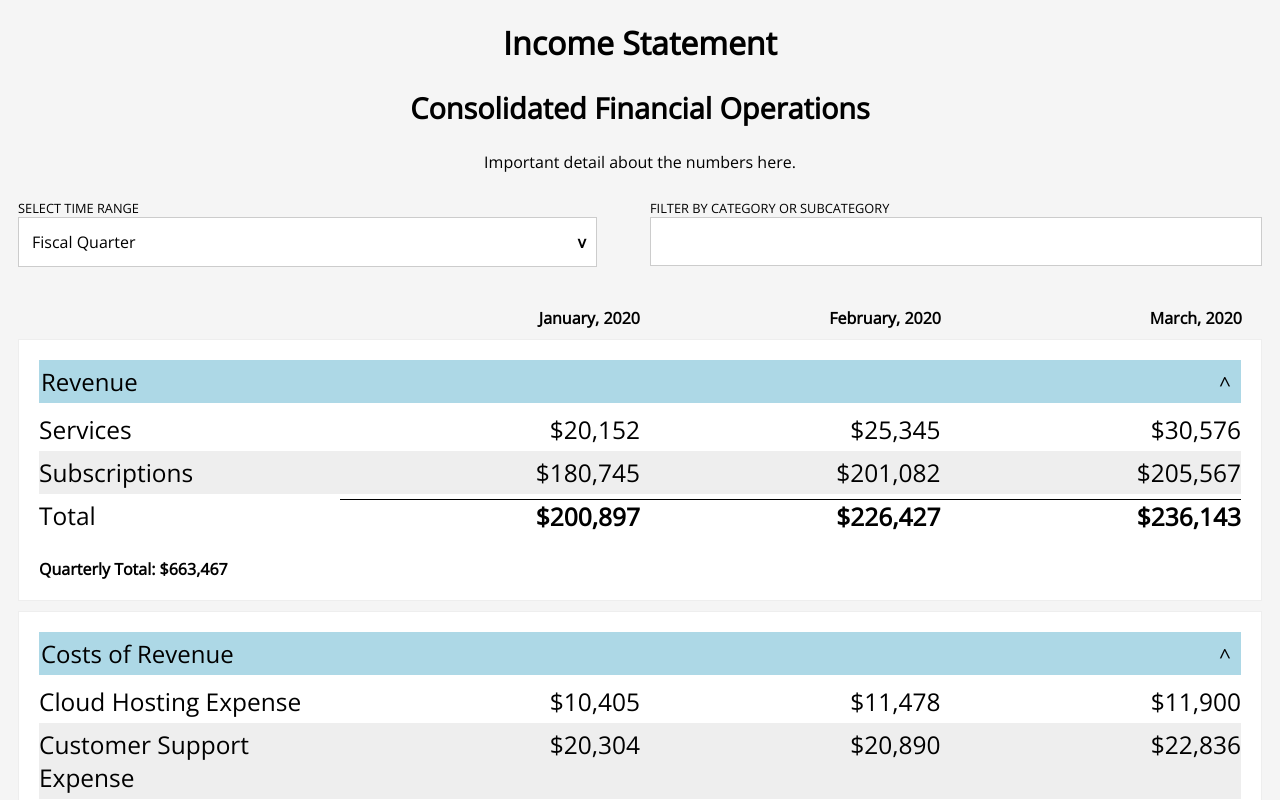
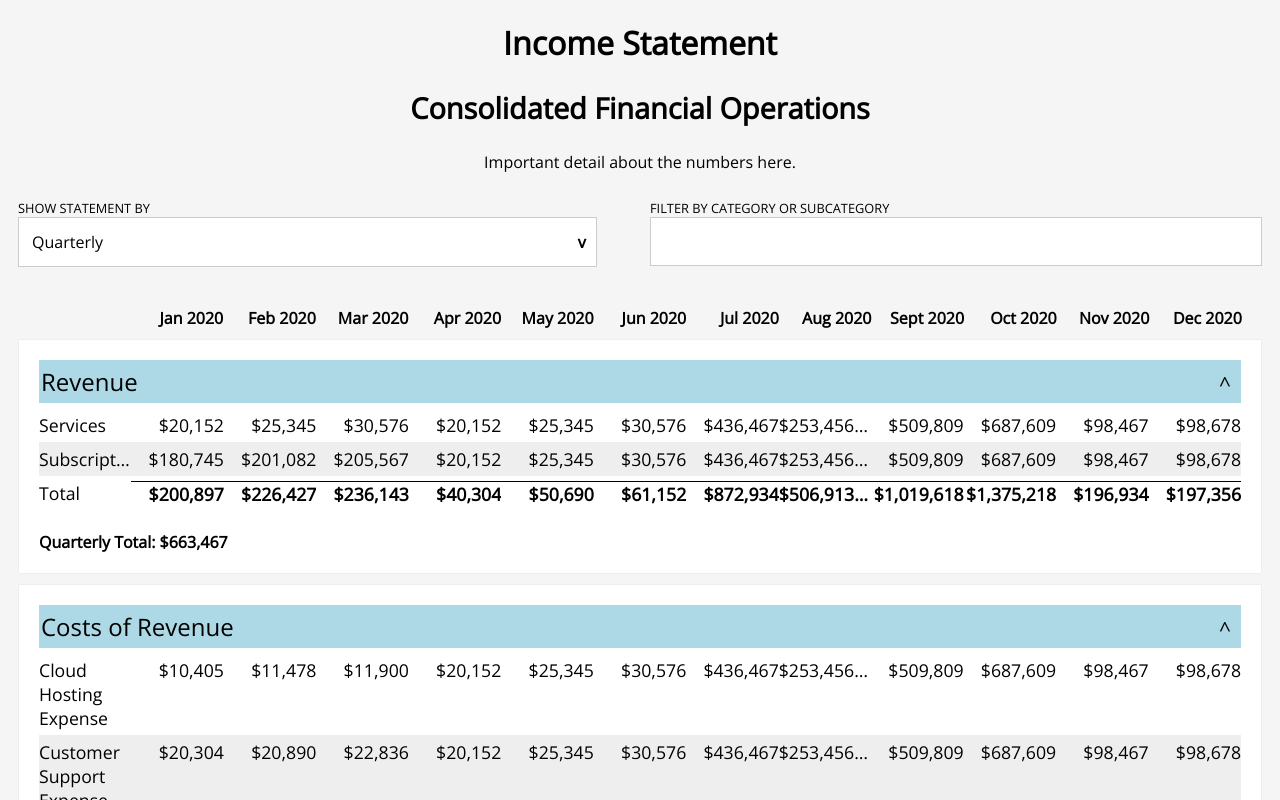
Before and after one commit to switzerb/IncomeStatementUI, a React (Create React App) app: page / in a window 1280 px wide. Shown: the top 800 px of the page. Built offline with nearby package versions, Linux system fonts and the light colour scheme.

Commit message:
Adds skeleton of quarter/month filtering

```diff
--- a/src/App.js
+++ b/src/App.js
@@ -1,6 +1,6 @@
 import React, {useEffect, useState} from "react";
 import IncomeStatementTable from "./IncomeStatementTable";
-import MonthSelect from "./MonthSelect";
+import {MonthSelect, SelectOptions} from "./MonthSelect";
 import CategoryFilter from "./CategoryFilter";
 import FilterContext from "./FilterContext";
 import {getIncomeStatement} from "./apiMock";
@@ -11,7 +11,7 @@ const App = () => {
     const [isLoading, setIsLoading] = useState(false);
     const [data, setData] = useState([]);
     const [periods, setPeriods] = useState([]);
-    const [currentPeriod, setCurrentPeriod] = useState("")
+    const [currentPeriod, setCurrentPeriod] = useState(SelectOptions["QUARTERLY"])
     const [keyword, setKeyword] = useState("");
 
     const filters = {
--- a/src/IncomeStatementSubCategory.js
+++ b/src/IncomeStatementSubCategory.js
@@ -1,22 +1,18 @@
 import React from "react";
 import FilterContext from "./FilterContext";
-import { formatMoney, hasMatch } from "./utils";
+import { formatMoney } from "./utils";
 
 const IncomeStatementSubCategory = ({subcategory, type}) => {
     const { name, values } = subcategory;
 
     const renderRows = (filters, values) => {
         return values.map( (v,i) => {
-            const { month, value } = v;
-            if(!filters.currentPeriod || hasMatch(filters.currentPeriod, month)) {
+            const { value } = v;
                 return <div
                     key={`value_${i}`}
                     className={type ? "Subcategory-value Summary Responsive" : "Subcategory-value Responsive"}>
                     {formatMoney(value)}
                 </div>
-            } else {
-                return null;
-            }
         })
     }
 
--- a/src/IncomeStatementTable.js
+++ b/src/IncomeStatementTable.js
@@ -61,13 +61,7 @@ const IncomeStatementTable = ({data, headers}) => {
     }
 
     const renderHeaders = (filters) => {
-        return headers.map(h => {
-            if (!filters.currentPeriod || hasMatch(filters.currentPeriod, h)) {
-                return <div key={h} className="TableHead-cell responsive">{h}</div>
-            } else {
-                return null;
-            }
-        });
+        return headers.map(h => <div key={h} className="TableHead-cell responsive">{h}</div>);
     }
 
     return hasData ?
--- a/src/MonthSelect.js
+++ b/src/MonthSelect.js
@@ -2,9 +2,21 @@ import React, { useState } from "react";
 
 import "./MonthSelect.css";
 
-const MonthSelect = ({options, onClick}) => {
+export const SelectOptions = {
+    QUARTERLY: "Quarterly",
+    MONTHLY: "Monthly"
+};
+
+export const Periods = {
+    Q1: "Q1",
+    Q2: "Q2",
+    Q3: "Q3",
+    Q4: "Q4"
+}
+
+export const MonthSelect = ({onClick}) => {
     const [open, setOpen] = useState(false);
-    const [selected, setSelected] = useState("");
+    const [selected, setSelected] = useState(SelectOptions["QUARTERLY"]);
 
     const toggleOpen = () => {
         setOpen(!open);
@@ -16,15 +28,9 @@ const MonthSelect = ({options, onClick}) => {
         setOpen(false);
     }
 
-    const handleClear = () => {
-        onClick("");
-        setSelected("")
-        setOpen(false);
-    }
-
     return (
         <div className="MonthSelect">
-            <div className="MonthSelect-label">Select Time Range</div>
+            <div className="MonthSelect-label">Show Statement By</div>
             <div
                 onClick={toggleOpen}
                 className="MonthSelect-selected"
@@ -38,13 +44,11 @@ const MonthSelect = ({options, onClick}) => {
                 {selected === "" ? "Fiscal Quarter" : selected }
                 { open
                     ? <div className="MonthSelect-options">
-                        <div onClick={handleClear}>Fiscal Quarter</div>
-                        {options.map(option => <div key={option} onClick={() => handleSelect(option)}>{option}</div>)}
+                        <div onClick={() => handleSelect(SelectOptions["QUARTERLY"])}>Quarterly</div>
+                        <div onClick={() => handleSelect(SelectOptions["MONTHLY"])}>Monthly</div>
                     </div>
                     : null
                 }
             </div>
         </div>);
 }
-
-export default MonthSelect;
--- a/src/apiMock.js
+++ b/src/apiMock.js
@@ -8,16 +8,52 @@ export const getIncomeStatement = () => {
           name: "Services",
           values: [
             {
-              month: "January, 2020",
+              month: "Jan 2020",
               value: "20152"
             },
             {
-              month: "February, 2020",
+              month: "Feb 2020",
               value: "25345"
             },
             {
-              month: "March, 2020",
+              month: "Mar 2020",
               value: "30576"
+            },
+            {
+              month: "Apr 2020",
+              value: "20152"
+            },
+            {
+              month: "May 2020",
+              value: "25345"
+            },
+            {
+              month: "Jun 2020",
+              value: "30576"
+            },
+            {
+              month: "Jul 2020",
+              value: "436467"
+            },
+            {
+              month: "Aug 2020",
+              value: "253456745"
+            },
+            {
+              month: "Sept 2020",
+              value: "509809"
+            },
+            {
+              month: "Oct 2020",
+              value: "687609"
+            },
+            {
+              month: "Nov 2020",
+              value: "98467"
+            },
+            {
+              month: "Dec 2020",
+              value: "98678"
             }
           ]
         },
@@ -25,16 +61,52 @@ export const getIncomeStatement = () => {
           name: "Subscriptions",
           values: [
             {
-              month: "January, 2020",
+              month: "Jan 2020",
               value: "180745"
             },
             {
-              month: "February, 2020",
+              month: "Feb 2020",
               value: "201082"
             },
             {
-              month: "March, 2020",
+              month: "Mar 2020",
               value: "205567"
+            },
+            {
+              month: "Apr 2020",
+              value: "20152"
+            },
+            {
+              month: "May 2020",
+              value: "25345"
+            },
+            {
+              month: "Jun 2020",
+              value: "30576"
+            },
+            {
+              month: "Jul 2020",
+              value: "436467"
+            },
+            {
+              month: "Aug 2020",
+              value: "253456745"
+            },
+            {
+              month: "Sept 2020",
+              value: "509809"
+            },
+            {
+              month: "Oct 2020",
+              value: "687609"
+            },
+            {
+              month: "Nov 2020",
+              value: "98467"
+            },
+            {
+              month: "Dec 2020",
+              value: "98678"
             }
           ]
         },
@@ -48,16 +120,52 @@ export const getIncomeStatement = () => {
           name: "Cloud Hosting Expense",
           values: [
             {
-              month: "January, 2020",
+              month: "Jan 2020",
               value: "10405"
             },
             {
-              month: "February, 2020",
+              month: "Feb 2020",
               value: "11478"
             },
             {
-              month: "March, 2020",
+              month: "Mar 2020",
               value: "11900"
+            },
+            {
+              month: "Apr 2020",
+              value: "20152"
+            },
+            {
+              month: "May 2020",
+              value: "25345"
+            },
+            {
+              month: "Jun 2020",
+              value: "30576"
+            },
+            {
+              month: "Jul 2020",
+              value: "436467"
+            },
+            {
+              month: "Aug 2020",
+              value: "253456745"
+            },
+            {
+              month: "Sept 2020",
+              value: "509809"
+            },
+            {
+              month: "Oct 2020",
+              value: "687609"
+            },
+            {
+              month: "Nov 2020",
+              value: "98467"
+            },
+            {
+              month: "Dec 2020",
+              value: "98678"
             }
           ]
         },
@@ -65,16 +173,52 @@ export const getIncomeStatement = () => {
           name: "Customer Support Expense",
           values: [
             {
-              month: "January, 2020",
+              month: "Jan 2020",
               value: "20304"
             },
             {
-              month: "February, 2020",
+              month: "Feb 2020",
               value: "20890"
             },
             {
-              month: "March, 2020",
+              month: "Mar 2020",
               value: "22836"
+            },
+            {
+              month: "Apr 2020",
+              value: "20152"
+            },
+            {
+              month: "May 2020",
+              value: "25345"
+            },
+            {
+              month: "Jun 2020",
+              value: "30576"
+            },
+            {
+              month: "Jul 2020",
+              value: "436467"
+            },
+            {
+              month: "Aug 2020",
+              value: "253456745"
+            },
+            {
+              month: "Sept 2020",
+              value: "509809"
+            },
+            {
+              month: "Oct 2020",
+              value: "687609"
+            },
+            {
+              month: "Nov 2020",
+              value: "98467"
+            },
+            {
+              month: "Dec 2020",
+              value: "98678"
             }
           ]
         },
@@ -82,16 +226,52 @@ export const getIncomeStatement = () => {
           name: "Professional Support Expense",
           values: [
             {
-              month: "January, 2020",
+              month: "Jan 2020",
               value: "25875"
             },
             {
-              month: "February, 2020",
+              month: "Feb 2020",
               value: "27958"
             },
             {
-              month: "March, 2020",
+              month: "Mar 2020",
               value: "28123"
+            },
+            {
+              month: "Apr 2020",
+              value: "20152"
+            },
+            {
+              month: "May 2020",
+              value: "25345"
+            },
+            {
+              month: "Jun 2020",
+              value: "30576"
+            },
+            {
+              month: "Jul 2020",
+              value: "436467"
+            },
+            {
+              month: "Aug 2020",
+              value: "253456745"
+            },
+            {
+              month: "Sept 2020",
+              value: "509809"
+            },
+            {
+              month: "Oct 2020",
+              value: "687609"
+            },
+            {
+              month: "Nov 2020",
+              value: "98467"
+            },
+            {
+              month: "Dec 2020",
+              value: "98678"
             }
           ]
         },
@@ -105,16 +285,52 @@ export const getIncomeStatement = () => {
           name: "Total Sales",
           values: [
             {
-              month: "January, 2020",
+              month: "Jan 2020",
               value: "40874"
             },
             {
-              month: "February, 2020",
+              month: "Feb 2020",
               value: "45567"
             },
             {
-              month: "March, 2020",
+              month: "Mar 2020",
               value: "48946"
+            },
+            {
+              month: "Apr 2020",
+              value: "20152"
+            },
+            {
+              month: "May 2020",
+              value: "25345"
+            },
+            {
+              month: "Jun 2020",
+              value: "30576"
+            },
+            {
+              month: "Jul 2020",
+              value: "436467"
+            },
+            {
+              month: "Aug 2020",
+              value: "253456745"
+            },
+            {
+              month: "Sept 2020",
+              value: "509809"
+            },
+            {
+              month: "Oct 2020",
+              value: "687609"
+            },
+            {
+              month: "Nov 2020",
+              value: "98467"
+            },
+            {
+              month: "Dec 2020",
+              value: "98678"
             }
           ]
         },
@@ -122,16 +338,52 @@ export const getIncomeStatement = () => {
           name: "Marketing Expense",
           values: [
             {
-              month: "January, 2020",
+              month: "Jan 2020",
               value: "30487"
             },
             {
-              month: "February, 2020",
+              month: "Feb 2020",
               value: "32476"
             },
             {
-              month: "March, 2020",
+              month: "Mar 2020",
               value: "33912"
+            },
+            {
+              month: "Apr 2020",
+              value: "20152"
+            },
+            {
+              month: "May 2020",
+              value: "25345"
+            },
+            {
+              month: "Jun 2020",
+              value: "30576"
+            },
+            {
+              month: "Jul 2020",
+              value: "436467"
+            },
+            {
+              month: "Aug 2020",
+              value: "253456745"
+            },
+            {
+              month: "Sept 2020",
+              value: "509809"
+            },
+            {
+              month: "Oct 2020",
+              value: "687609"
+            },
+            {
+              month: "Nov 2020",
+              value: "98467"
+            },
+            {
+              month: "Dec 2020",
+              value: "98678"
             }
           ]
         }
@@ -140,9 +392,18 @@ export const getIncomeStatement = () => {
   ];
 
   const periods = [
-      "January, 2020",
-      "February, 2020",
-      "March, 2020"
+      "Jan 2020",
+      "Feb 2020",
+      "Mar 2020",
+      "Apr 2020",
+      "May 2020",
+      "Jun 2020",
+      "Jul 2020",
+      "Aug 2020",
+      "Sept 2020",
+      "Oct 2020",
+      "Nov 2020",
+      "Dec 2020"
   ];
 
   const data = {financials, periods}
--- a/src/styles.css
+++ b/src/styles.css
@@ -6,7 +6,7 @@ body {
 }
 @media screen and (min-width: 320px) {
   .Responsive {
-    font-size: calc(16px + 6 * ((100vw - 320px) / 680));
+    font-size: calc(16px + 6 * ((40vw - 320px) / 680));
     overflow: hidden;
     text-overflow: ellipsis;
   }
```
Also changed, not shown: src/utils.js (+15 -0 lines).
